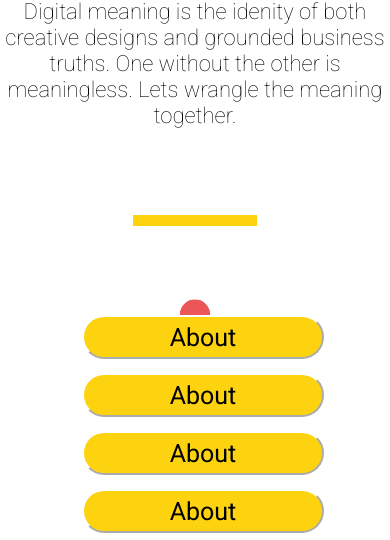
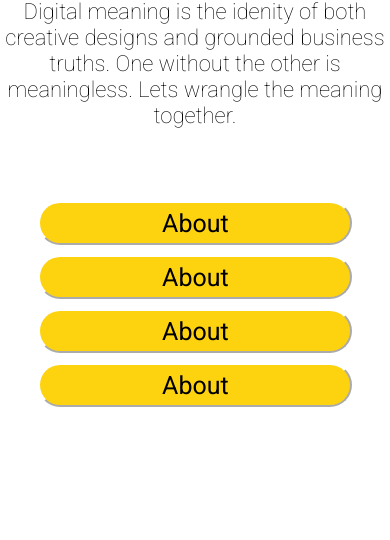
Before and after one commit to etwilliams28/Portfolio-Site, a plain HTML site: page index.html in a window 390 px wide. Shown: the part 328-868 px from the top of the page. After the commit the page ends 844 px from the top, so only its background shows below. Drawn offline with nearby package versions, Linux system fonts and the light colour scheme.

Commit message:
made buttons centers in screen by adjusting left/right margins

```diff
--- a/style.css
+++ b/style.css
@@ -131,21 +131,42 @@ body {
     font-size: 5rem;
   }
 
+  .seperator {
+    visibility: hidden;
+    padding-top: 0%;
+    top: 473px;
+  }
+
   .buttonRow {
     display: inline-block;
     text-align: center;
+    top: 463px;
+    margin: 0;
+    right: 4%;
+
+    padding-top: 5px;
   }
 
   .circle {
-    margin-top: 0%;
+    visibility: hidden;
+    padding-top: 0%;
+    margin-top: 0rem;
   }
 
   .btn {
-    width: 100%;
     text-align: center;
+    width: 90%;
+    margin: 0%;
+    padding: 5px;
+    border: none;
+
   }
 
   .button {
+
+    text-align: center;
+    margin-top: 0%;
+    width: 100%;
     height: 44px;
   }
 }
```
